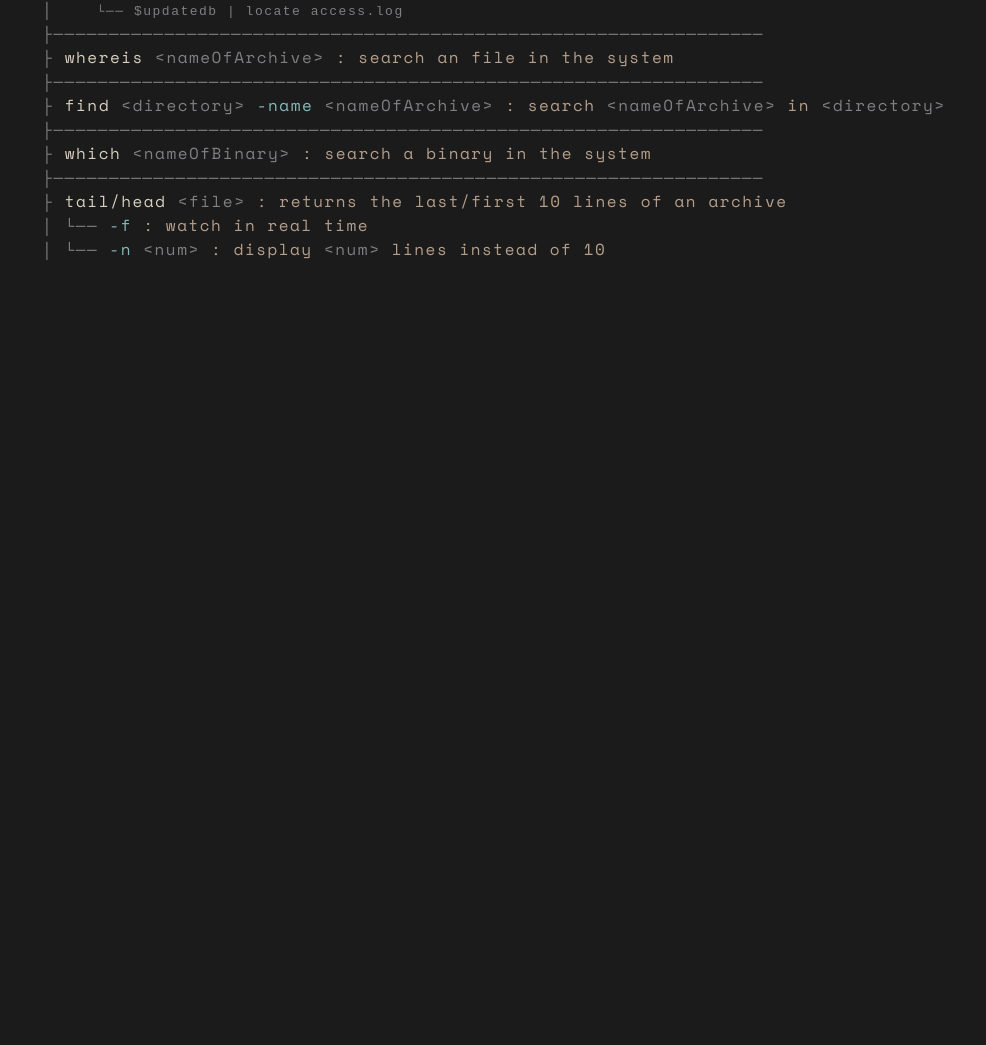
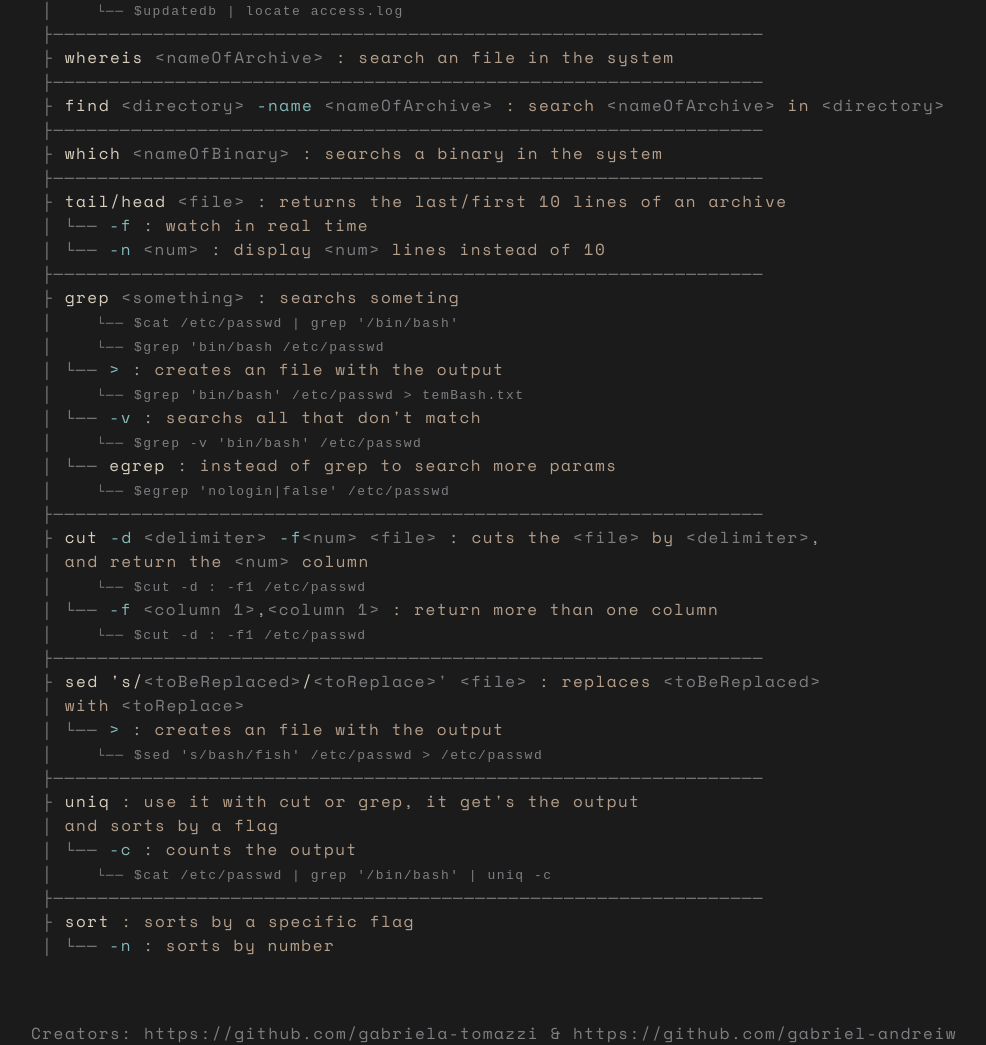
Before and after one commit to gabriela-schuster/penRef, a plain HTML site: page index.html in a window 1280 px wide. Shown: the part 1959-3004 px from the top of the page, without its empty margins (146-1132 px from the left). Before the commit the page ends 2236 px from the top, so only its background shows below. Drawn offline with nearby package versions, Linux system fonts and the light colour scheme.

Commit message:
more file management

```diff
--- a/index.html
+++ b/index.html
@@ -180,7 +180,7 @@
 
       <li>
         ├ <span class="cmd">which</span> <span class="param">nameOfBinary</span>
-        <span class="exp">: search a binary in the system </span>
+        <span class="exp">: searchs a binary in the system </span>
       </li>
 
       <p>├────────────────────────────────────────────────────────────────</p>
@@ -197,8 +197,82 @@
         </span>
       </li>
 
+      <p>├────────────────────────────────────────────────────────────────</p>
 
-      </ul>
+      <li>
+        ├ <span class="cmd">grep</span> <span class="param">something</span>
+        <span class="exp">: searchs someting </span>
+        <br>│ <code>cat /etc/passwd | grep '/bin/bash'</code>
+        <br>│ <code>grep 'bin/bash /etc/passwd</code>
+        <br>│ <span class="ident">
+          <span class="opt">></span>
+           <span class="exp">: creates an file with the output</span>
+        </span>
+        <br>│ <code>grep 'bin/bash' /etc/passwd > temBash.txt</code>
+        <br>│ <span class="ident">
+          <span class="opt">-v</span>
+          <span class="exp">: searchs all that don't match</span>
+        </span>
+        <br>│ <code>grep -v 'bin/bash' /etc/passwd</code>
+        <br>│ <span class="ident">
+          <span class="cmd">egrep</span>
+          <span class="exp">: instead of grep to search more params</span>
+        </span>
+        <br>│ <code>egrep 'nologin|false' /etc/passwd</code>
+      </li>
+
+      <p>├────────────────────────────────────────────────────────────────</p>
+
+      <li>
+        ├ <span class="cmd">cut</span> <span class="opt">-d</span> <span class="param">delimiter</span> <span class="opt">-f</span><span class="param">num</span> <span class="param">file</span>
+        <span class="exp">: cuts the <span class="param">file</span> by <span class="param">delimiter</span>, </span>
+        <br>│ <span class="exp">and return the <span class="param">num</span> column </span>
+        <br>│ <code>cut -d : -f1 /etc/passwd</code>
+        <br>│ <span class="ident">
+          <span class="opt">-f</span> <spam class="param">column 1</spam><span class="exp">,</span><spam class="param">column 1</spam>
+          <span class="exp">: return more than one column</span>
+        </span>
+        <br>│ <code>cut -d : -f1 /etc/passwd</code>
+      </li>
+
+      <p>├────────────────────────────────────────────────────────────────</p>
+
+      <li>
+        ├ <span class="cmd">sed 's/<span class="param">toBeReplaced</span>/<span class="param">toReplace</span></span>' <span class="param">file</span>
+        <span class="exp">: replaces <span class="param">toBeReplaced</span></span>
+        <br>│ <span class="exp">with <span class="param">toReplace</span></span>
+        <span class="exp"></span>
+        <br>│ <span class="ident">
+          <span class="opt">></span>
+           <span class="exp">: creates an file with the output</span>
+        </span>
+        <br>│ <code>sed 's/bash/fish' /etc/passwd > /etc/passwd</code>
+      </li>
+
+      <p>├────────────────────────────────────────────────────────────────</p>
+
+      <li>
+        ├ <span class="cmd">uniq</span> <span class="exp">: use it with cut or grep, it get's the output</span>
+        <br>│ <span class="exp">and sorts by a flag</span>
+        <br>│ <span class="ident">
+          <span class="opt">-c</span> <span class="exp">: counts the output</span>
+        </span>
+        <br>│ <code>cat /etc/passwd | grep '/bin/bash' | uniq -c</code>
+      </li>
+
+      <p>├────────────────────────────────────────────────────────────────</p>
+
+      <li>
+        ├ <span class="cmd">sort</span> <span class="exp">: sorts by a specific flag</span>
+        <br>│ <span class="ident">
+          <span class="opt">-n</span> <span class="exp">: sorts by number</span>
+        </span>
+      </li>
+
+
+    </ul>
+
+    <p style="margin-top: 3rem;">Creators: https://github.com/gabriela-tomazzi & https://github.com/gabriel-andreiw</p>
   </main>
 </body>
 </html>
```
